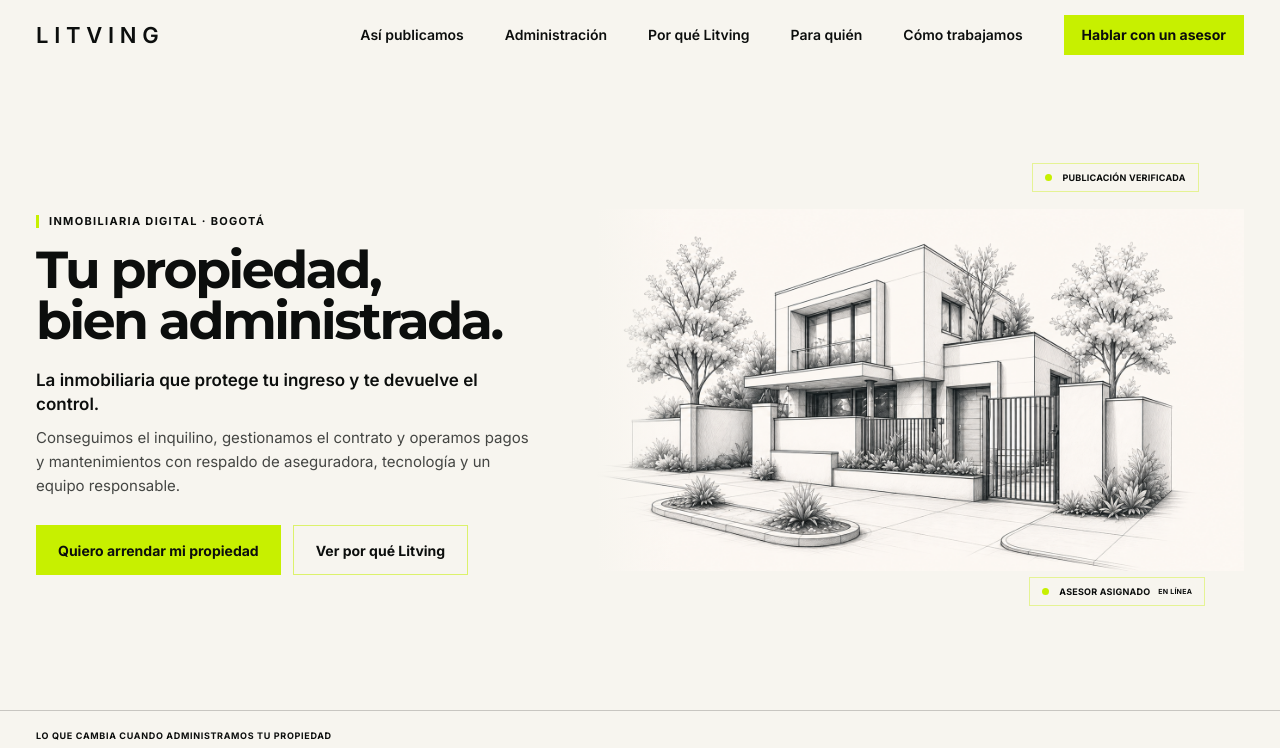
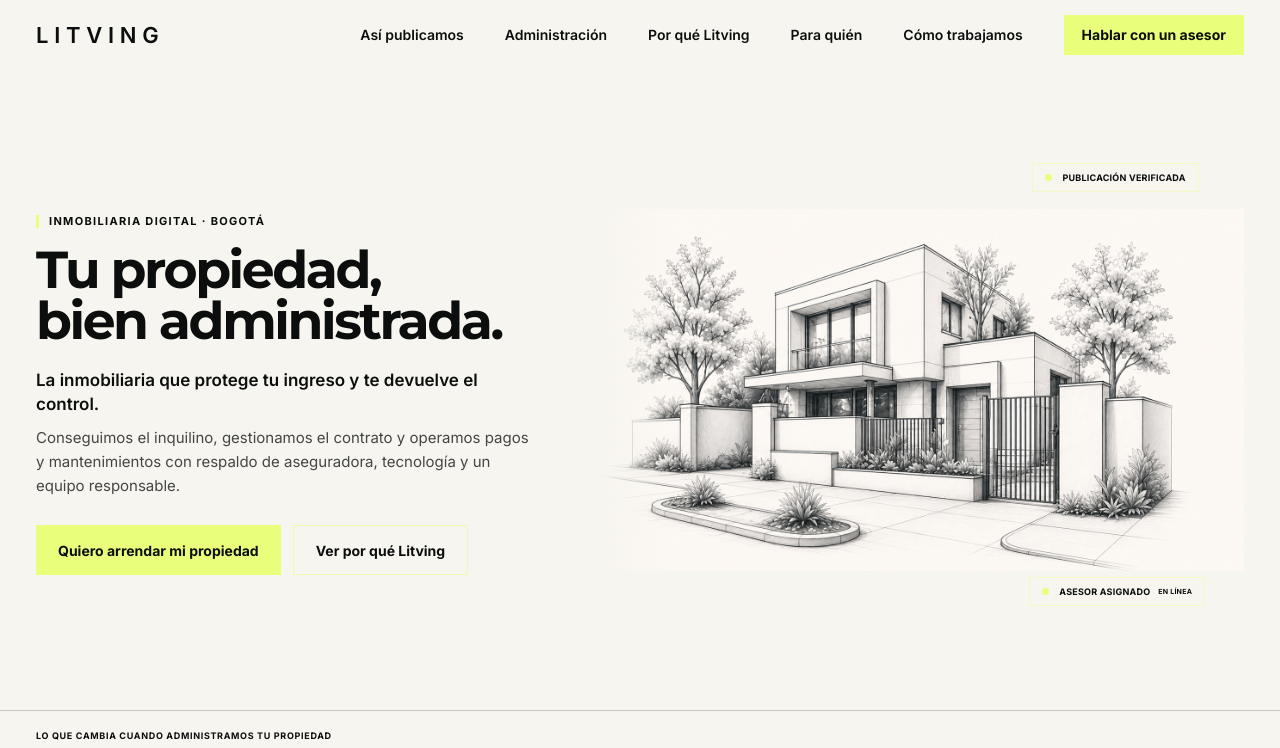
Before and after one commit to s3bastianep/litving-site, a Next.js app: page / in a window 1280 px wide. Shown: the top 748 px of the page. Built offline with nearby package versions, Linux system fonts and the light colour scheme.

Commit message:
Match Litving yellow to reference tone

```diff
--- a/app/globals.css
+++ b/app/globals.css
@@ -3,7 +3,7 @@
 :root {
   --paper: #f7f5ef;
   --ink: #0c0e0d;
-  --teal: #c7f000;
+  --teal: #e9ff7b;
   --on-accent: #0c0e0d;
   --line: color-mix(in srgb, var(--ink) 20%, transparent);
   --max: 1440px;
```
Also changed, not shown: 1 other file (tests, documents, lock files or other folders).
